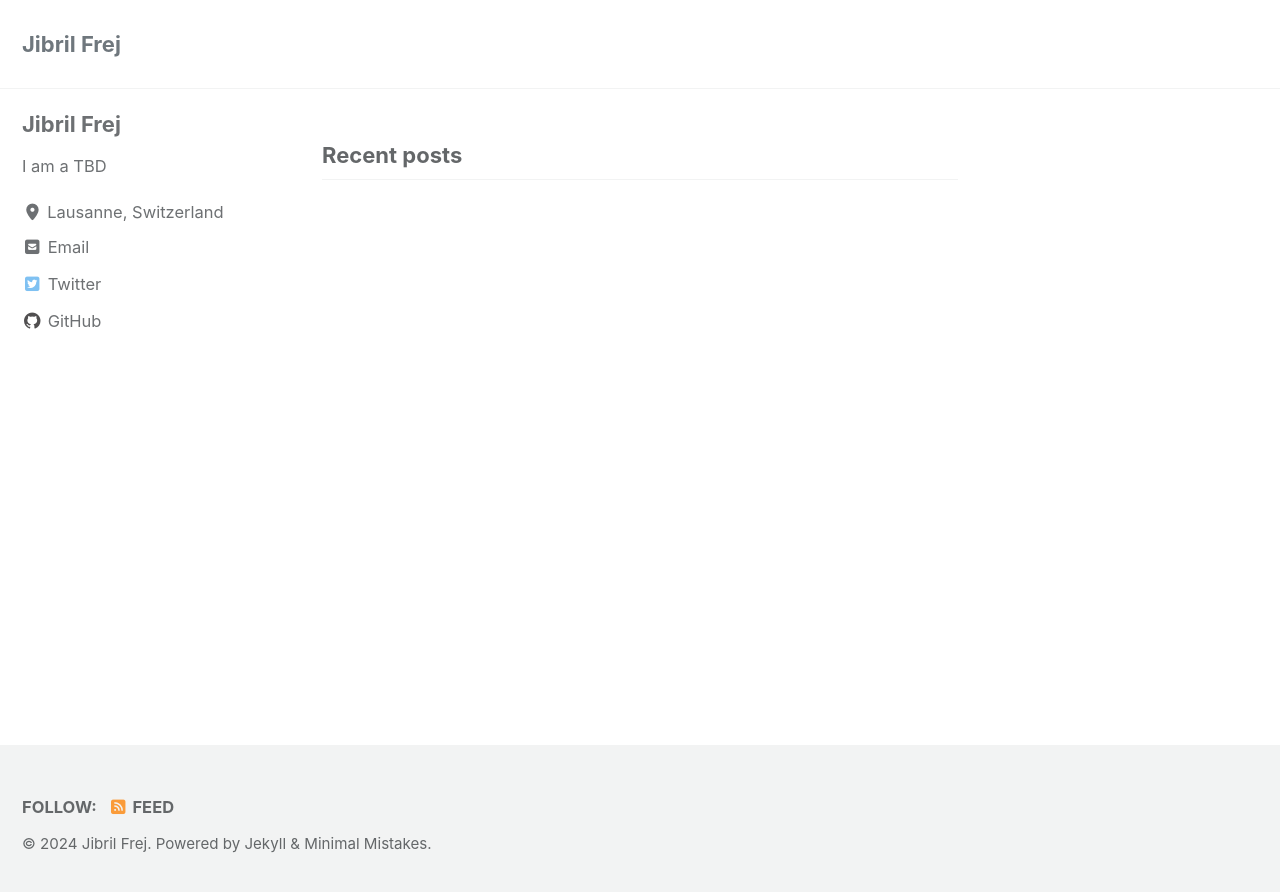
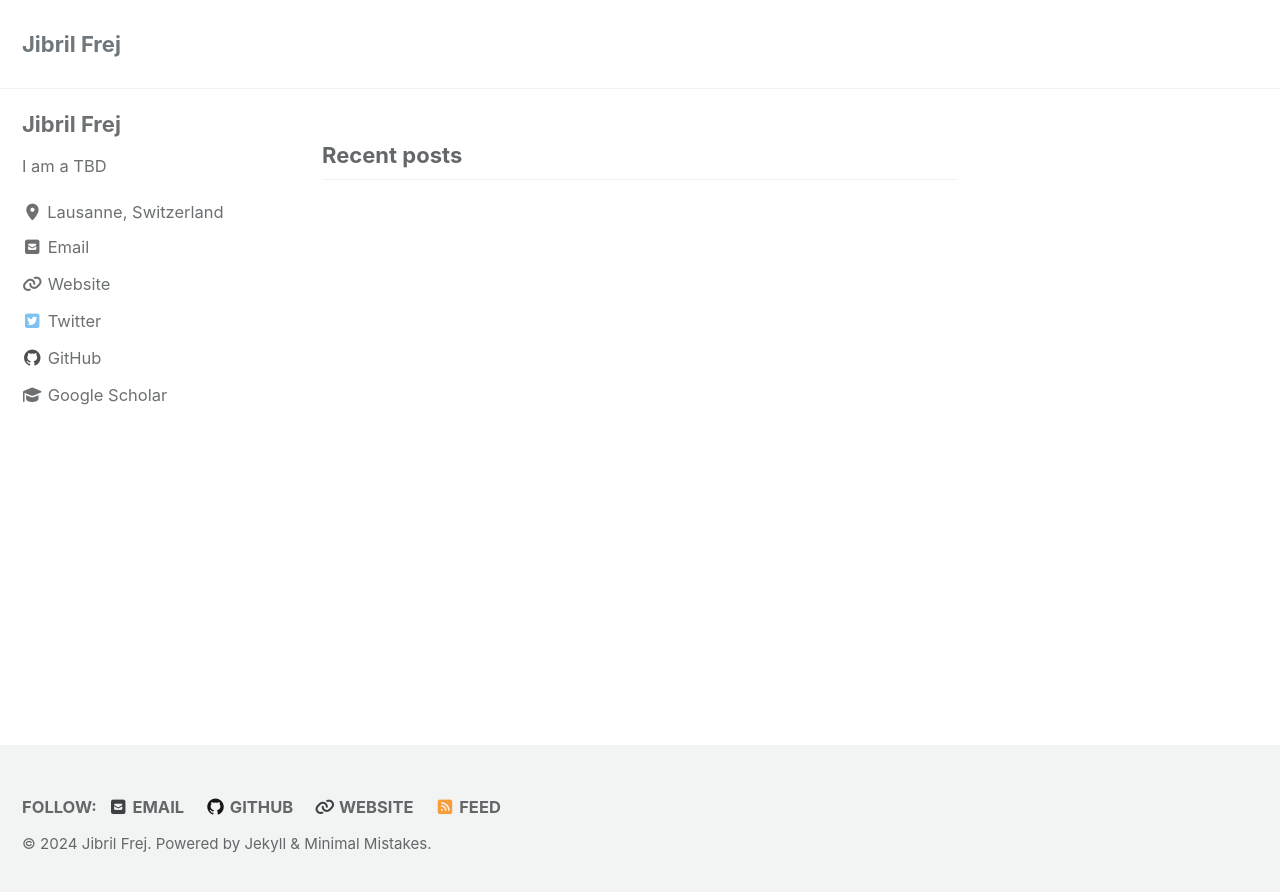
Before and after one commit to Jibril-Frej/Jibril-Frej.github.io, a Jekyll site: the page built from index.html, in a window 1280 px wide. Shown: the top 892 px of the page. Built offline with Jekyll 4.4.1, drawn with Linux system fonts in a browser that asks for light colours; cached includes are drawn as plain includes; the list of posts is cut into pages by our own code.

Commit message:
add scholar

```diff
--- a/_config.yml
+++ b/_config.yml
@@ -124,42 +124,29 @@ author:
       url: "mailto:frejjibril@gmail.com"
     - label: "Website"
       icon: "fas fa-fw fa-link"
-      # url: "https://jibril-frej.github.io/"
+      url: "https://jibril-frej.github.io/"
     - label: "Twitter"
       icon: "fab fa-fw fa-twitter-square"
       url: "https://twitter.com/jibrilfrej1"
-    # - label: "Facebook"
-    #   icon: "fab fa-fw fa-facebook-square"
-      # url: "https://facebook.com/"
     - label: "GitHub"
       icon: "fab fa-fw fa-github"
       url: "https://github.com/Jibril-Frej"
-    # - label: "Instagram"
-    #   icon: "fab fa-fw fa-instagram"
-      # url: "https://instagram.com/"
+    - label: "Google Scholar"
+      icon: "fas fa-fw fa-graduation-cap"
+      url: "https://scholar.google.com/citations?user=3TaKk74AAAAJ&hl"
 
 # Site Footer
 footer:
   links:
-    - label: "Twitter"
-      icon: "fab fa-fw fa-twitter-square"
-      # url:
-    - label: "Facebook"
-      icon: "fab fa-fw fa-facebook-square"
-      # url:
+    - label: "Email"
+      icon: "fas fa-fw fa-envelope-square"
+      url: "mailto:frejjibril@gmail.com"
     - label: "GitHub"
       icon: "fab fa-fw fa-github"
-      # url:
-    - label: "GitLab"
-      icon: "fab fa-fw fa-gitlab"
-      # url:
-    - label: "Bitbucket"
-      icon: "fab fa-fw fa-bitbucket"
-      # url:
-    - label: "Instagram"
-      icon: "fab fa-fw fa-instagram"
-      # url:
-
+      url: "https://github.com/Jibril-Frej"
+    - label: "Website"
+      icon: "fas fa-fw fa-link"
+      url: "https://jibril-frej.github.io/"
 
 # Reading Files
 include:
```
